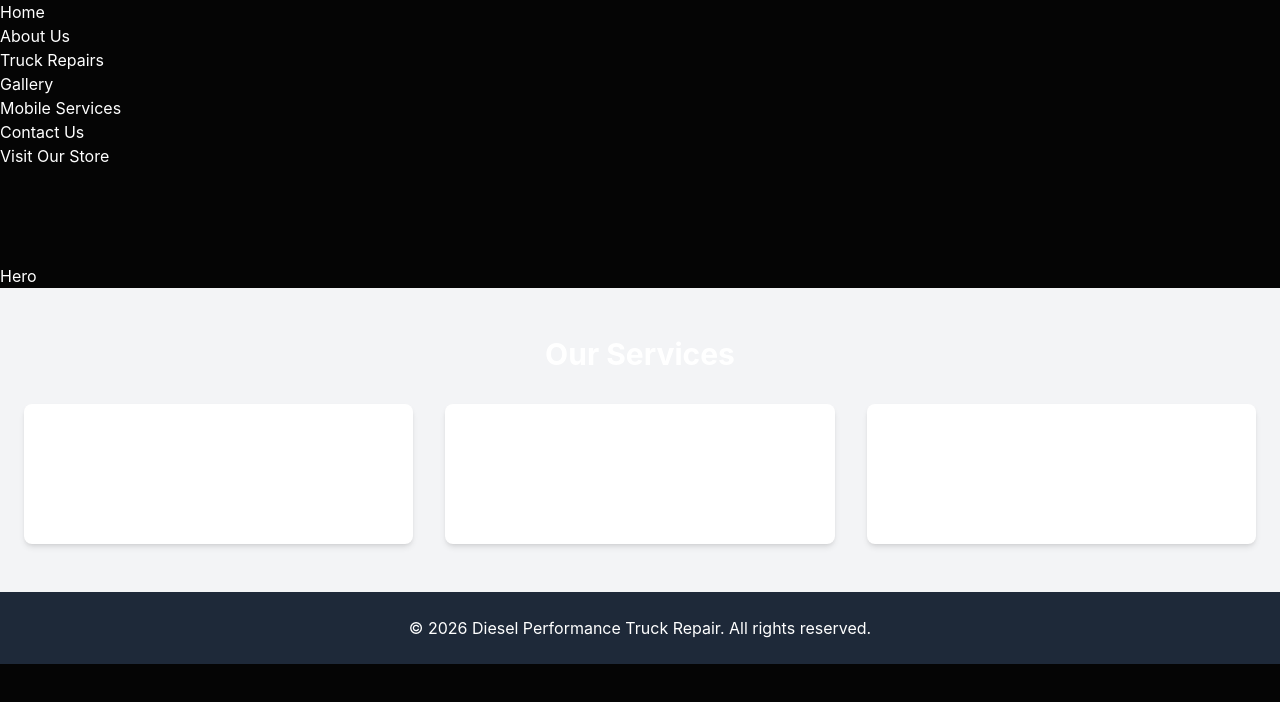
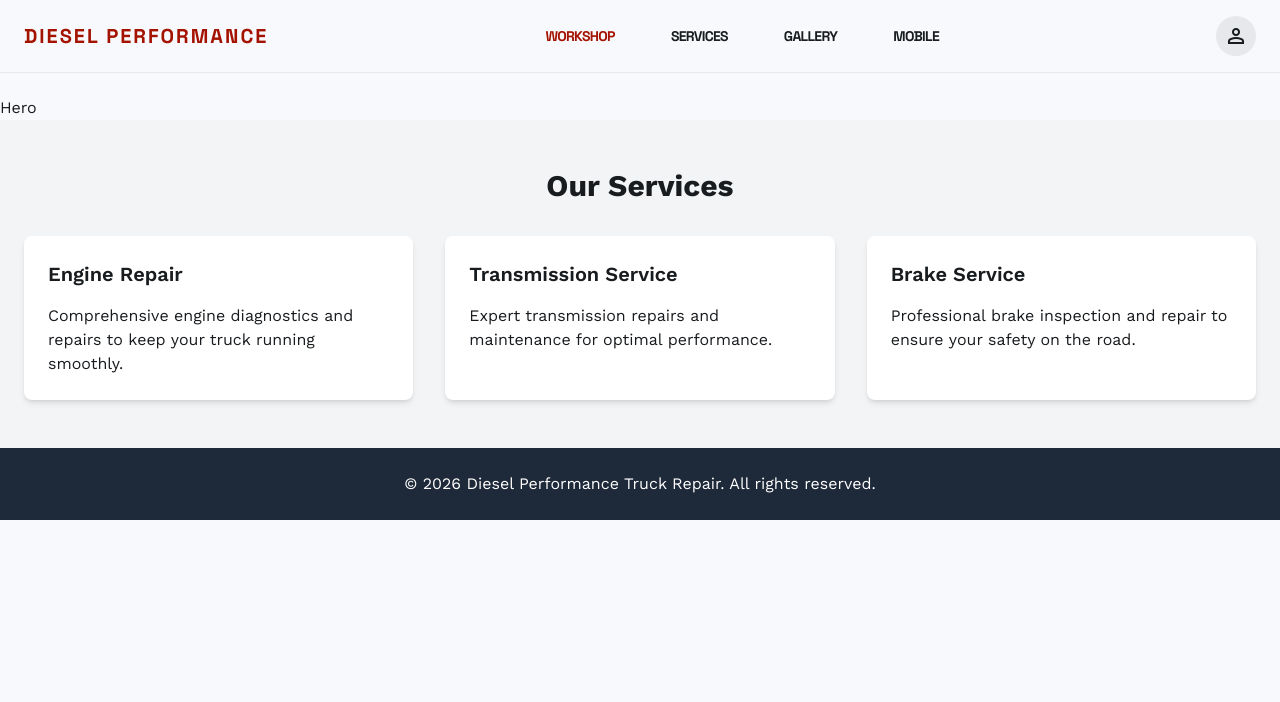
Before and after one commit to gagabeyonce662-tech/harsh-verma, a Next.js app: page / in a window 1280 px wide. Shown: the top 702 px of the page. Built offline with nearby package versions, Linux system fonts and the light colour scheme.

Commit message:
the things i do

```diff
--- a/app/components/Header.tsx
+++ b/app/components/Header.tsx
@@ -2,30 +2,52 @@ import Link from "next/link";
 
 export default function Header() {
   return (
-    <nav>
-      <ul>
-        <li>
-          <Link href="/">Home</Link>
-        </li>
-        <li>
-          <Link href="/about">About Us</Link>
-        </li>
-        <li>
-          <Link href="/repairs">Truck Repairs</Link>
-        </li>
-        <li>
-          <Link href="/gallery">Gallery</Link>
-        </li>
-        <li>
-          <Link href="/mobile-services">Mobile Services</Link>
-        </li>
-        <li>
-          <Link href="/contact">Contact Us</Link>
-        </li>
-        <li>
-          <Link href="/store">Visit Our Store</Link>
-        </li>
-      </ul>
-    </nav>
+    <header className="fixed top-0 left-0 right-0 z-50 bg-surface flex justify-between items-center px-6 py-4 border-b border-surface-container-high">
+      {/* Logo Area */}
+      <Link
+        href="/"
+        className="font-headline font-black text-xl text-primary tracking-widest uppercase"
+      >
+        DIESEL PERFORMANCE
+      </Link>
+
+      {/* Navigation Links */}
+      <nav className="hidden md:flex items-center gap-8 font-headline font-bold text-sm tracking-tighter uppercase">
+        <Link
+          href="/repairs"
+          className="text-primary hover:bg-surface-container-low px-3 py-2 rounded-sm transition-colors"
+        >
+          Workshop
+        </Link>
+        <Link
+          href="/services"
+          className="text-on-surface hover:bg-surface-container-low px-3 py-2 rounded-sm transition-colors"
+        >
+          Services
+        </Link>
+        <Link
+          href="/gallery"
+          className="text-on-surface hover:bg-surface-container-low px-3 py-2 rounded-sm transition-colors"
+        >
+          Gallery
+        </Link>
+        <Link
+          href="/mobile-services"
+          className="text-on-surface hover:bg-surface-container-low px-3 py-2 rounded-sm transition-colors"
+        >
+          Mobile
+        </Link>
+      </nav>
+
+      {/* Action / User */}
+      <div className="flex items-center">
+        <button
+          aria-label="User profile"
+          className="w-10 h-10 rounded-full bg-surface-container-high flex items-center justify-center text-on-surface hover:bg-surface-container transition-colors"
+        >
+          <span className="material-symbols-outlined">person</span>
+        </button>
+      </div>
+    </header>
   );
 }
--- a/app/globals.css
+++ b/app/globals.css
@@ -1,21 +1,43 @@
+/* Import Fonts */
+@import url("https://fonts.googleapis.com/css2?family=Space+Grotesk:wght@300;400;500;600;700;800&family=Work+Sans:wght@300;400;500;600;700&display=swap");
+@import url("https://fonts.googleapis.com/css2?family=Material+Symbols+Outlined:wght,FILL@100..700,0..1&display=swap");
+
+/* Import Fonts */
+@import url("https://fonts.googleapis.com/css2?family=Space+Grotesk:wght@300;400;500;600;700;800&family=Work+Sans:wght@300;400;500;600;700&display=swap");
+@import url("https://fonts.googleapis.com/css2?family=Material+Symbols+Outlined:wght,FILL@100..700,0..1&display=swap");
+
 @import "tailwindcss";
 
 @theme {
-  /* Your custom colors from the HTML */
-  --color-primary: #e60000;
-  --color-surface: #050505;
-  --color-surface-container: #111111;
+  /* Your color palette from the HTML */
+  --color-primary: #a41200;
+  --color-primary-container: #cd250d;
+  --color-on-primary: #ffffff;
+  --color-on-primary-container: #ffe5e1;
+
+  --color-surface: #f8f9fd;
+  --color-surface-container: #eceef1;
+  --color-surface-container-low: #f2f4f7;
+  --color-surface-container-high: #e6e8ec;
+  --color-surface-container-highest: #e1e2e6;
+  --color-surface-container-lowest: #ffffff;
+
+  --color-on-surface: #191c1f;
+  --color-on-surface-variant: #5c403b;
+
+  --color-tertiary: #004caf;
 
   /* Your custom fonts */
   --font-headline: "Space Grotesk", sans-serif;
-  --font-body: "Inter", sans-serif;
+  --font-body: "Work Sans", sans-serif;
 }
 
-/* Base styles */
+/* Base styles to match your HTML */
 @layer base {
   body {
     background-color: var(--color-surface);
-    color: white;
+    color: var(--color-on-surface);
     font-family: var(--font-body);
+    min-height: max(884px, 100dvh);
   }
 }
--- a/app/layout.tsx
+++ b/app/layout.tsx
@@ -12,7 +12,7 @@ export default function RootLayout({
   children: React.ReactNode;
 }) {
   return (
-    <html lang="en" className="dark">
+    <html lang="en" className="font-sans">
       <body>{children}</body>
     </html>
   );
```
